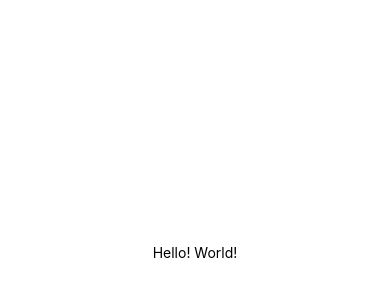
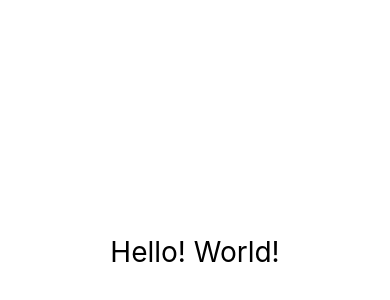
Before and after one commit to JackCokebb/react_native_test, a React Native app in the folder WeatherApp/: screen / in a window 390 px wide. Shown: the part 170-470 px from the top of the page. Built offline with nearby package versions, Linux system fonts and the light colour scheme.

Commit message:
22.07.12 - components

```diff
--- a/WeatherApp/App.js
+++ b/WeatherApp/App.js
@@ -1,15 +1,32 @@
+// StatusBar is the third party package
+// StatusBar represents clock, battery, wifi etc on the top of the phone screen
+// it is located under the Text component on the code
+// but actually on the phone, it is locate on the top.
+// this is proof that some component and react native are just component that communicate with OS but not on screen
 import { StatusBar } from 'expo-status-bar';
 import { StyleSheet, Text, View } from 'react-native';
 
 export default function App() {
+  // everything i gonna make will be with View. No div!
+  // every text must be inside of <Text></Text> text component
   return (
-    <View style={styles.container}>
-      <Text>Hello! World!</Text>
+    <View style={
+      {
+        flex: 1,
+        backgroundColor: '#fff',
+        alignItems: 'center',
+        justifyContent: 'center',
+      }
+    }>
+      <Text style={styles.myText}>Hello! World!</Text>
       <StatusBar style="auto" />
     </View>
   );
 }
 
+// styleSheet.create is used to create (style) object.
+// this is object of styles
+// styleSheet.create supports auto complete
 const styles = StyleSheet.create({
   container: {
     flex: 1,
@@ -17,4 +34,17 @@ const styles = StyleSheet.create({
     alignItems: 'center',
     justifyContent: 'center',
   },
+  myText:{
+    fontSize: 28,
+  },
 });
+
+// A same way as above but this way does not support auto complete
+const style2 = {
+  container: {
+    flex: 1,
+    backgroundColor: '#fff',
+    alignItems: 'center',
+    justifyContent: 'center',
+  }
+}
```
